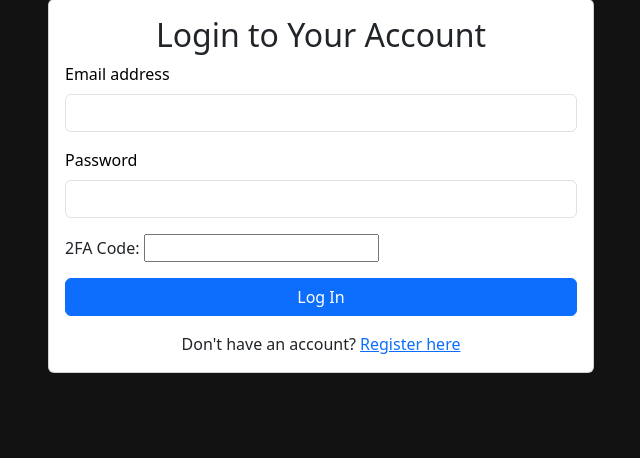
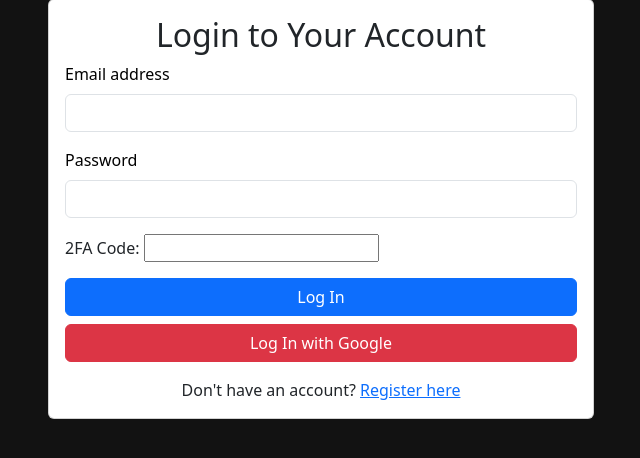
Before and after one commit to Yazan-Musahher/BlogPost, a Flask app: page / in a window 1280 px wide. Shown: the part 49-507 px from the top of the page, without its empty margins (319-959 px from the left). Run offline with Flask 2, Linux system fonts and the light colour scheme.

Commit message:
added oauth2 for google

```diff
--- a/app.py
+++ b/app.py
@@ -7,11 +7,16 @@ import qrcode
 import pyotp
 from database import init_db
 from werkzeug.security import generate_password_hash, check_password_hash
+from oauth import GOOGLE_CLIENT_ID, GOOGLE_CLIENT_SECRET, GOOGLE_AUTHORIZE_URL, GOOGLE_TOKEN_URL, GOOGLE_USERINFO_URL
+from urllib.parse import urlencode
+import requests
+
 
 
 # Initialize Flask app
 app = Flask(__name__)
 app.secret_key = 'z4gbFxEngf'  # Please dont store the key in Production
+
 
 
 @app.route("/", methods=['GET', 'POST'])
@@ -32,6 +37,10 @@ def login():
         if login_attempts >= 3 and attempt_time and current_time < attempt_time + timedelta(minutes=1):
             flash('For mange mislykkede forsøk, prøv igjen om ett minutt.', 'error')
             return render_template('index.html')
+
+              # Check if the user has successfully authenticated with Google OAuth2
+        if 'access_token' in session:
+            return redirect(url_for('main'))
 
         email = request.form['email']
         password = request.form['password']
@@ -55,6 +64,58 @@ def login():
             return render_template('index.html')
 
     return render_template('index.html')
+
+@app.route("/google-callback")
+def google_callback():
+    # Check if the state matches
+    if request.args.get('state') != session['oauth_state']:
+        flash('State mismatch. Potential CSRF attack.', 'error')
+        return redirect(url_for('login'))
+
+    # Exchange authorization code for access token
+    code = request.args.get('code')
+    token_response = requests.post(GOOGLE_TOKEN_URL, data={
+        'code': code,
+        'client_id': GOOGLE_CLIENT_ID,
+        'client_secret': GOOGLE_CLIENT_SECRET,
+        'redirect_uri': url_for('google_callback', _external=True),
+        'grant_type': 'authorization_code'
+    })
+    token_json = token_response.json()
+    access_token = token_json['access_token']
+
+    # Fetch the user's profile information
+    userinfo_response = requests.get(GOOGLE_USERINFO_URL, headers={
+        'Authorization': f'Bearer {access_token}'
+    })
+    user_info = userinfo_response.json()
+
+    # Store the user information in session and redirect to main
+    session['email'] = user_info['email']
+    session['access_token'] = access_token  # Storing access token in session (optional)
+
+    # Redirect to the main page
+    return redirect(url_for('main'))
+
+@app.route("/google-login")
+def google_login():
+    # Generate a unique state value and store it in the session
+    state = 'your_unique_state'
+    session['oauth_state'] = state
+
+    # Redirect the user to Google's authorization endpoint
+    redirect_uri = url_for('google_callback', _external=True)
+    params = {
+        'client_id': GOOGLE_CLIENT_ID,
+        'response_type': 'code',
+        'scope': 'openid profile email',  # Adjust the scope as needed
+        'redirect_uri': redirect_uri,
+        'state': state,
+    }
+    auth_url = f"{GOOGLE_AUTHORIZE_URL}?{urlencode(params)}"
+    return redirect(auth_url)
+
+
 @app.route("/main", methods=['GET', 'POST'])
 def main():
     if 'email' not in session:
@@ -157,7 +218,7 @@ def delete_post(post_id):
 
 @app.route("/logout")
 def logout():
-    session.pop('email', None)
+    session.clear()
     return redirect(url_for('login'))
 # Initialize the database
 # Assuming init_db(app) initializes the database as per your provided structure
--- a/oauth.py
+++ b/oauth.py
@@ -0,0 +1,6 @@
+
+GOOGLE_CLIENT_ID = '1027354273588-p29mebgiqhood98eob0ool6hd35pnrl8.apps.googleusercontent.com'
+GOOGLE_CLIENT_SECRET = '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'
+GOOGLE_AUTHORIZE_URL = 'https://accounts.google.com/o/oauth2/auth'
+GOOGLE_TOKEN_URL = 'https://accounts.google.com/o/oauth2/token'
+GOOGLE_USERINFO_URL = 'https://www.googleapis.com/oauth2/v1/userinfo'
--- a/templates/index.html
+++ b/templates/index.html
@@ -44,10 +44,15 @@
                         </div>
                         <div class="d-grid gap-2">
                             <button type="submit" class="btn btn-primary">Log In</button>
+                            <!-- Add Google OAuth2 login button -->
+                            <a href="{{ url_for('google_login') }}" class="btn btn-danger">Log In with Google</a>
                         </div>
                         <!-- Link to registration page -->
                         <div class="mt-3 text-center">
                             Don't have an account? <a href="{{ url_for('register') }}">Register here</a>
+                        </div>
+                    </form>
+                </div>
             </div>
         </div>
     </div>
```
Also changed, not shown: database.db. Lines whose indentation alone changed are shown as unchanged.
